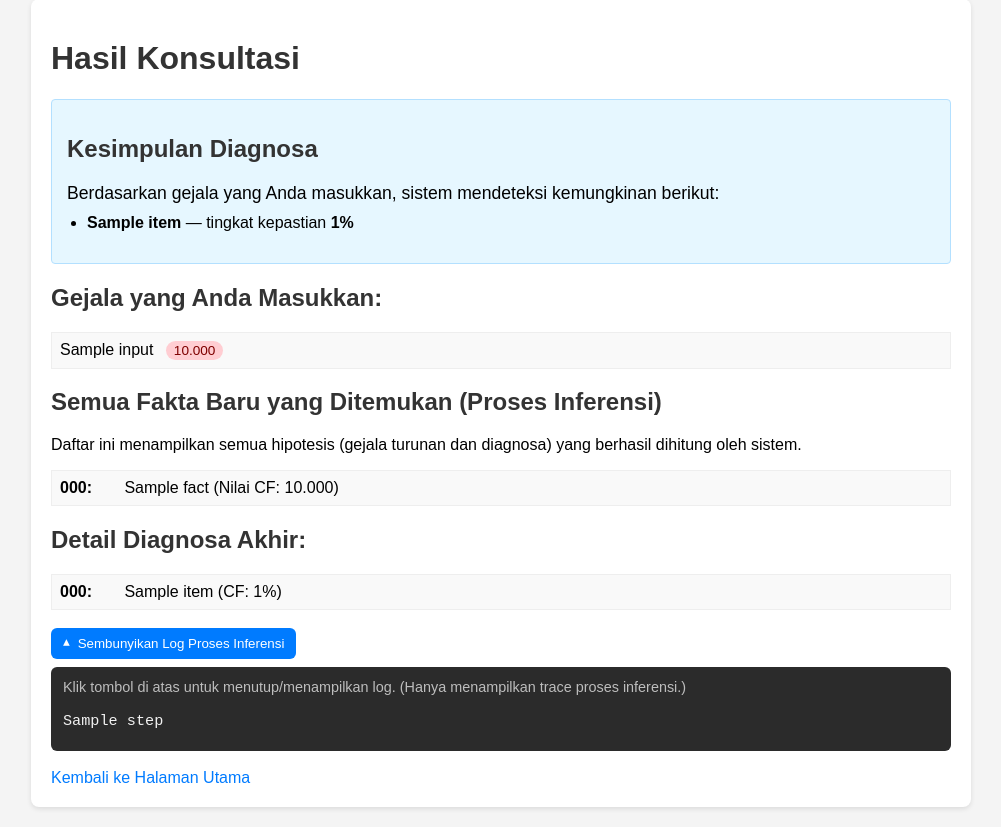
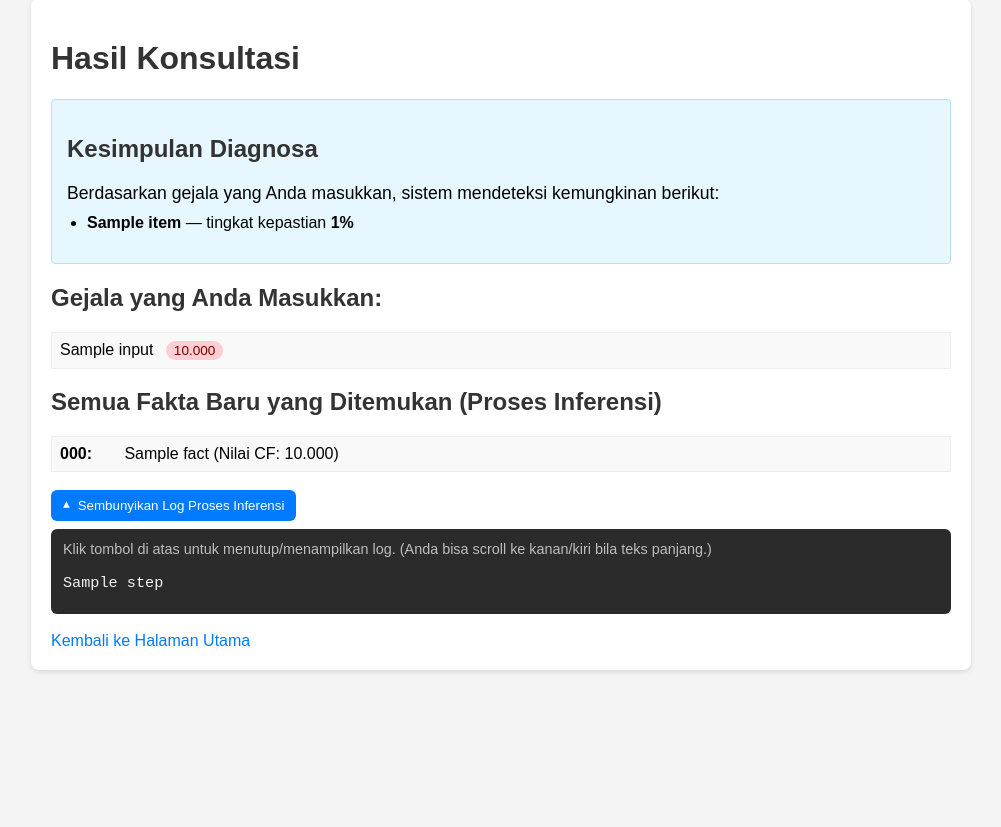
Before and after one commit to Ghazy15/Expert-System-for-Diagnosing-Mental-Dissorder, a Flask app: template templates/result.html in a window 1280 px wide, after a click that opens the changed part. Shown: the part 21-848 px from the top of the page, without its empty margins (139-1140 px from the left). After the commit the page ends 693 px from the top, so only its background shows below. Run offline with Flask 3, Linux system fonts and the light colour scheme; the template is opened without the code that fills it: most values are stand-ins (such as "Sample title", 1, 10 or a date in 2020).

Commit message:
Update result.html

```diff
--- a/templates/result.html
+++ b/templates/result.html
@@ -31,10 +31,13 @@
             background: #2b2b2b;
         }
         .log-panel.open {
-            max-height: 1000px; /* large enough to show contents */
+            max-height: 700px; /* tinggi log area */
             opacity: 1;
             padding: 12px;
+            overflow: auto;              /* ✅ scroll vertikal & horizontal */
+            white-space: nowrap;         /* ✅ cegah teks terpotong, tetap dalam 1 baris */
         }
+
         .log-details ul {
             color: #f1f1f1;
             font-family: 'Courier New', Courier, monospace;
@@ -51,13 +54,11 @@
         .log-details li:last-child { border-bottom: none; }
         .meta { color:#bdbdbd; font-size:0.9em; margin-bottom:8px; }
 
-        /* small badges for semantic colouring */
         .badge { display:inline-block; padding:2px 8px; border-radius:12px; font-size:0.85em; margin-left:8px; background:#eee; color:#333; }
-        .badge-high { background:#c8e6c9; color:#1b5e20; } /* hijau */
-        .badge-mid  { background:#fff9c4; color:#6a4f00; } /* kuning */
-        .badge-low  { background:#ffcdd2; color:#7f0000; }  /* merah */
+        .badge-high { background:#c8e6c9; color:#1b5e20; }
+        .badge-mid  { background:#fff9c4; color:#6a4f00; }
+        .badge-low  { background:#ffcdd2; color:#7f0000; }
 
-        /* responsive */
         @media (max-width: 640px) {
             .container { padding: 14px; }
         }
@@ -90,7 +91,6 @@
         <div class="details" style="margin-top:14px;">
             <h2>Gejala yang Anda Masukkan:</h2>
             <ul>
-                {# inputs is a dict: {desc: cf_value} #}
                 {% for name, val in inputs.items() %}
                     <li>
                         {{ name }}
@@ -99,7 +99,6 @@
                             {% elif val >= 0.6 %} badge-mid
                             {% else %} badge-low
                             {% endif %}">
-                            {# tampilkan deskripsi state dari user_response (cf_map) jika ada #}
                             {% set key = val|string %}
                             {% if cf_map and key in cf_map %}
                                 {{ cf_map[key] }}
@@ -115,7 +114,6 @@
         {% if all_new_facts %}
             <div class="details" style="margin-top:12px;">
                 <h2>Semua Fakta Baru yang Ditemukan (Proses Inferensi)</h2>
-                <p>Daftar ini menampilkan semua hipotesis (gejala turunan dan diagnosa) yang berhasil dihitung oleh sistem.</p>
                 <ul>
                     {% for fact in all_new_facts %}
                         <li>
@@ -127,18 +125,6 @@
             </div>
         {% endif %}
 
-        {% if results %}
-            <div class="details" style="margin-top:12px;">
-                <h2>Detail Diagnosa Akhir:</h2>
-                <ul>
-                    {% for res in results %}
-                        <li><strong>{{ res.code }}:</strong> {{ res.name }} (CF: {{ res.cf_percent }}%)</li>
-                    {% endfor %}
-                </ul>
-            </div>
-        {% endif %}
-
-        {# === Panel Log Collapsible === #}
         <div class="log-wrap">
             <button id="toggle-log" class="log-toggle" type="button" aria-expanded="false" aria-controls="log-panel">
                 <span class="arrow" id="arrow">▾</span>
@@ -146,15 +132,11 @@
             </button>
 
             <div id="log-panel" class="log-panel" role="region" aria-hidden="true" tabindex="-1">
-                <div class="meta">Klik tombol di atas untuk menutup/menampilkan log. (Hanya menampilkan trace proses inferensi.)</div>
+                <div class="meta">Klik tombol di atas untuk menutup/menampilkan log. (Anda bisa scroll ke kanan/kiri bila teks panjang.)</div>
                 <div class="log-details">
                     <ul>
                         {% for step in inference_log %}
-                            <li>
-                                {# basic styling by keywords: SUKSES / GAGAL / PROSES etc.
-                                   The server already prepares human-readable lines. #}
-                                {{ step }}
-                            </li>
+                            <li>{{ step }}</li>
                         {% endfor %}
                     </ul>
                 </div>
@@ -165,7 +147,6 @@
     </div>
 
     <script>
-        // collapse / slide logic
         const btn = document.getElementById('toggle-log');
         const panel = document.getElementById('log-panel');
         const arrow = document.getElementById('arrow');
@@ -179,15 +160,12 @@
                 btn.setAttribute('aria-expanded', 'false');
                 arrow.style.transform = 'rotate(0deg)';
                 btnText.textContent = 'Tampilkan Log Proses Inferensi';
-                // optional: scroll to top of panel container when closing
-                btn.scrollIntoView({behavior:'smooth', block:'center'});
             } else {
                 panel.classList.add('open');
                 panel.setAttribute('aria-hidden', 'false');
                 btn.setAttribute('aria-expanded', 'true');
                 arrow.style.transform = 'rotate(180deg)';
                 btnText.textContent = 'Sembunyikan Log Proses Inferensi';
-                // scroll so the panel is visible (smooth slide effect)
                 setTimeout(() => panel.scrollIntoView({behavior:'smooth', block:'start'}), 80);
             }
         });
```
